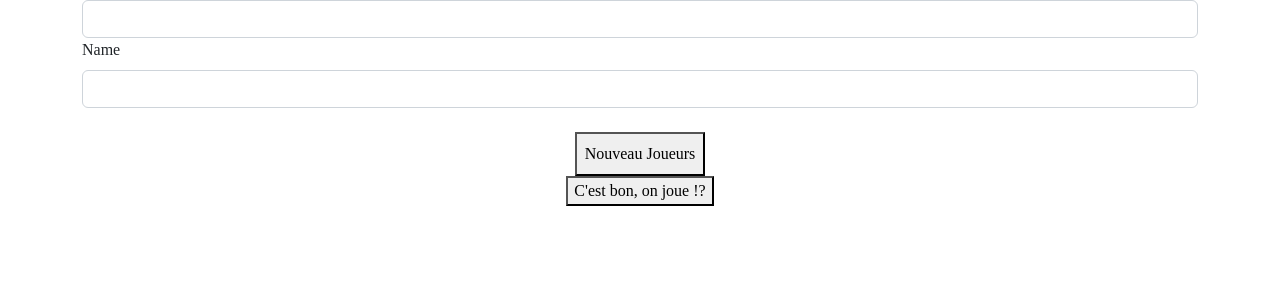
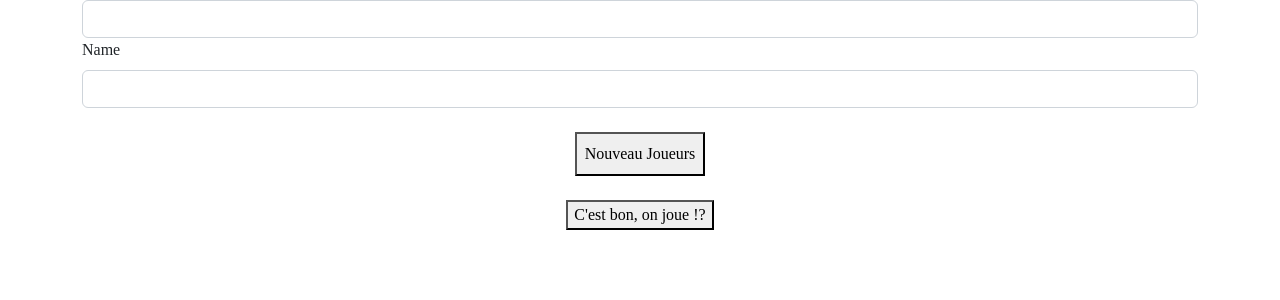
Before and after one commit to Kazawees/jeuBagel, a Symfony app: template templates/player/create.html.twig in a window 1280 px wide. Shown: the part 82-382 px from the top of the page. Run offline with Twig, Linux system fonts and the light colour scheme; the template is opened without the code that fills it, so the values that code supplies are empty; form fields are guessed from the names that the template uses; some libraries are stand-ins or nearby versions; some web fonts are replaced.

Commit message:
Update create.html.twig

```diff
--- a/templates/player/create.html.twig
+++ b/templates/player/create.html.twig
@@ -41,7 +41,7 @@
                 {{ form_errors(form.gamers) }}
                 <div class="text-center mb-5">
 
-                    <button class="original">
+                    <button class="original mt-4">
 
                         C'est bon, on joue !?
 
```
